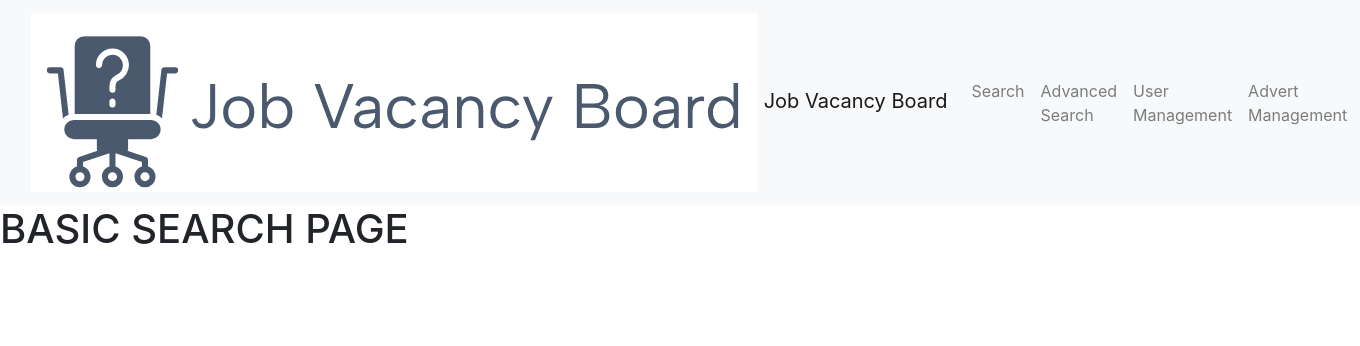
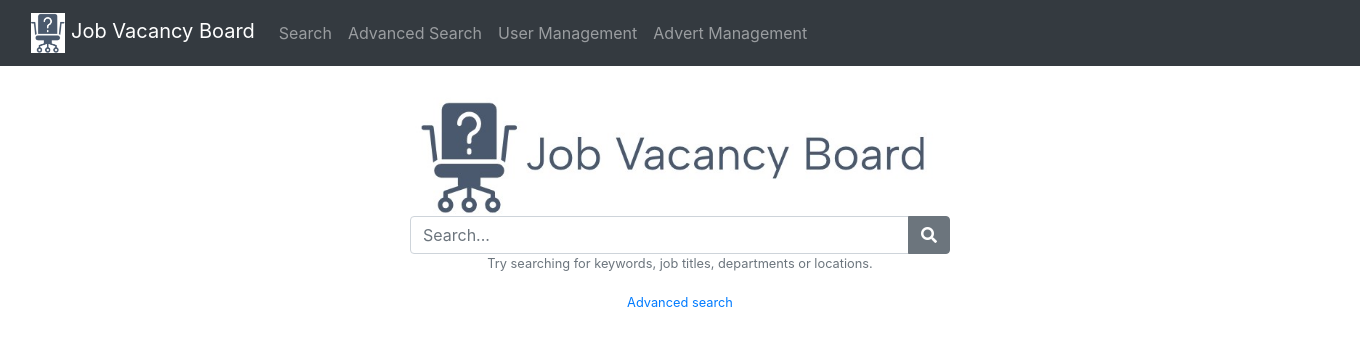
Before and after one commit to william-gldn2022/Job-Vacancy-Board, a Flask app: page / in a window 1360 px wide. Shown: the top 346 px of the page. Run offline with Flask 3, Linux system fonts and the light colour scheme; some libraries are stand-ins or nearby versions.

Commit message:
Fixed images. Created basic search page UI

```diff
--- a/JVB/templates/navbar.html
+++ b/JVB/templates/navbar.html
@@ -6,13 +6,19 @@
     <script src="https://maxcdn.bootstrapcdn.com/bootstrap/4.0.0/js/bootstrap.min.js"></script>
     <script src="https://cdn.jsdelivr.net/npm/bootstrap@5.1.3/dist/js/bootstrap.bundle.min.js"></script>
     <link rel="stylesheet" href="{{ url_for('static', filename='css/style.css') }}">
+    <style>
+        /* Add some margin bottom to the navbar */
+        .navbar {
+          margin-bottom: 20px;
+        }
+    </style>
 </head>
 
 
-<nav class="navbar navbar-expand-lg navbar-light bg-light">
+<nav class="navbar navbar-expand-lg navbar-dark bg-dark">
     <div class="container-fluid">
         <a class="navbar-brand" href="{{ url_for('main.basicSearch') }}">
-        <img src="/JVB/assets/Logo-Big.PNG">
+        <img src="../static/SmallLogo.PNG" height="40">
         Job Vacancy Board
         </a>
         <button class="navbar-toggler" type="button" data-bs-toggle="collapse" data-bs-target="#navbarSupportedContent" aria-controls="navbarSupportedContent" aria-expanded="false" aria-label="Toggle navigation">
--- a/JVB/templates/search-basic.html
+++ b/JVB/templates/search-basic.html
@@ -2,6 +2,34 @@
 <html lang="en">
     {% include "navbar.html" %}
 
-    <h1>BASIC SEARCH PAGE</h1>
+    <head>
+        <title>Basic Search Page</title>
+        <link rel="stylesheet" href="https://cdnjs.cloudflare.com/ajax/libs/font-awesome/5.15.3/css/all.min.css" />
+    </head>
+    <body>
+        <div class="container">
+            <div class="row justify-content-center">
+              <div class="col-md-6">
+                <img src="../static/BigLogo.jpg" alt="Logo" height="130">
+                <form action="/search" method="post">
+                  <div class="input-group">
+                    <input type="text" name="query" class="form-control" placeholder="Search...">
+                    <div class="input-group-append">
+                      <button type="submit" class="btn btn-secondary">
+                        <i class="fas fa-search"></i>
+                      </button>
+                    </div>
+                  </div>
+                </form>
+                <p class="text-muted small text-center">
+                    Try searching for keywords, job titles, departments or locations.
+                  </p>
+                <p class="text-center">
+                  <a href="{{ url_for('main.advancedSearch') }}" class="small">Advanced search</a>
+                </p>
+              </div>
+            </div>
+        </div>
+      </body>
 
 </html>
```
Also changed, not shown: JVB/static/BigLogo.PNG (renamed from JVB/assets/Logo-Big.PNG), JVB/static/BigLogo.jpg (added), JVB/static/Logo-Big.svg (renamed from JVB/assets/Logo-Big.svg), JVB/static/SmallLogo.PNG (renamed from JVB/assets/Logo-Small.PNG), README.md.
